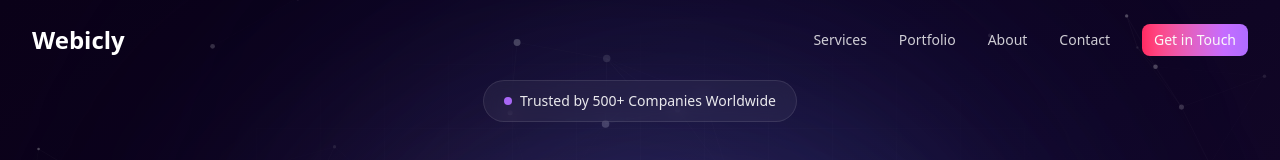
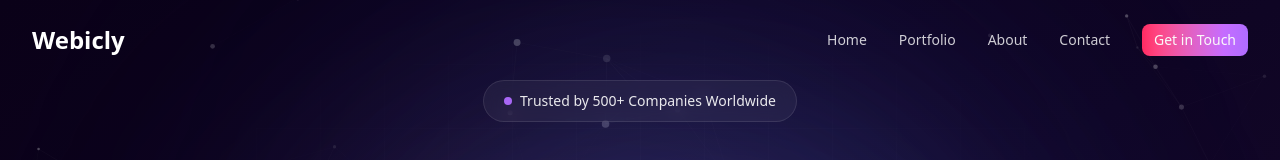
Before and after one commit to rajdhaki/webicly, a Next.js app: page / in a window 1280 px wide. Shown: the top 160 px of the page. Built offline with nearby package versions, Linux system fonts and the light colour scheme.

Commit message:
second commit

```diff
--- a/package.json
+++ b/package.json
@@ -11,6 +11,7 @@
   "dependencies": {
     "@gsap/react": "^2.1.2",
     "@radix-ui/react-slot": "^1.2.3",
+    "@radix-ui/react-toast": "^1.2.15",
     "@react-three/drei": "^10.7.6",
     "@react-three/fiber": "^9.4.0",
     "@types/three": "^0.181.0",
--- a/src/app/layout.tsx
+++ b/src/app/layout.tsx
@@ -2,6 +2,7 @@ import type { Metadata } from "next";
 import { Geist, Geist_Mono } from "next/font/google";
 import "./globals.css";
 import { Navigation } from "@/components/Navigation";
+import { Footer } from "@/components/Footer";
 
 const geistSans = Geist({
   variable: "--font-geist-sans",
@@ -28,7 +29,9 @@ export default function RootLayout({
       <body
         className={`${geistSans.variable} ${geistMono.variable} antialiased`}
       >
+      <Navigation/>
         {children}
+        <Footer/>
       </body>
     </html>
   );
--- a/src/app/page.tsx
+++ b/src/app/page.tsx
@@ -10,12 +10,10 @@ import Image from "next/image";
 export default function Home() {
   return (
 <>
-<Navigation/>
 <Hero/>
 <Services/>
 <Testimonials/>
 <CTA/>
-<Footer/>
 </>
   );
 }
--- a/src/components/Navigation.tsx
+++ b/src/components/Navigation.tsx
@@ -17,10 +17,10 @@ export const Navigation = () => {
   }, []);
 
   const navLinks = [
-    { label: "Services", href: "#services" },
-    { label: "Portfolio", href: "#portfolio" },
-    { label: "About", href: "#about" },
-    { label: "Contact", href: "#contact" },
+    { label: "Home", href: "/" },
+    { label: "Portfolio", href: "/portfolio" },
+    { label: "About", href: "/about" },
+    { label: "Contact", href: "/contact" },
   ];
 
   return (
```
Also changed, not shown: 1 other file (tests, documents, lock files or other folders).
